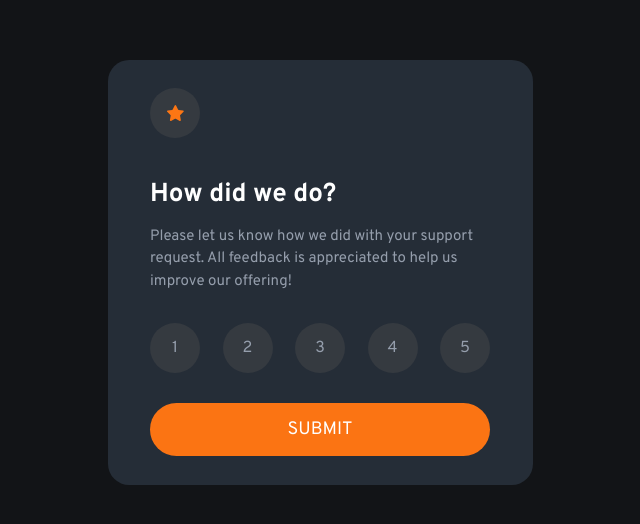
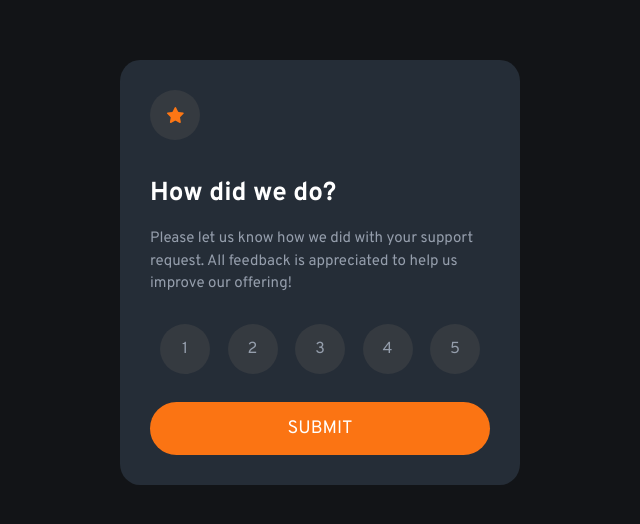
Before and after one commit to dustnvan/interactive-rating-component-frontendmentor, a plain HTML site: page index.html in a window 1280 px wide. Shown: the part 128-652 px from the top of the page, without its empty margins (320-960 px from the left). Drawn offline with Linux system fonts and the light colour scheme.

Commit message:
finished project ugly code

```diff
--- a/index.html
+++ b/index.html
@@ -24,8 +24,7 @@
   </head>
   <body>
     <!-- review front-->
-    <div class="review-container">
-      <div class="sub-review-container">
+    <section class="main-container front">
       <div class="circle"><img src="images/icon-star.svg" /></div>
       <header>How did we do?</header>
       <p>
@@ -34,7 +33,7 @@
       </p>
       <ul class="numbers">
         <div class="circle">
-            <li >1</li>
+          <li>1</li>
         </div>
         <div class="circle">
           <li>2</li>
@@ -51,19 +50,18 @@
       </ul>
       <div class="submit">SUBMIT</div>
     </div>
-    </div>
+    </section>
     <!-- end of review front -->
 
     <!-- thanks back -->
-
-
-
-
+    <section class="main-container back">
+      <img src="images/illustration-thank-you.svg" alt="">
+      <p class="selection">You selected <span class="review"><!--rating--></span> out of 5</p>
+      <header>Thank You!</header>
+      <p class="thankyou">We appreciate you taking the time to give a rating. If
+        you ever need more support, don’t hesitate to get in touch!</p>
+    </section>
     <script src="script.js"></script>
 
-    <!-- You selected
-    {Add rating here}
-    out of 5 Thank you! We appreciate you taking the time to give a rating. If
-    you ever need more support, don’t hesitate to get in touch! -->
   </body>
 </html>
--- a/script.js
+++ b/script.js
@@ -1,24 +1,39 @@
-const options = document.querySelectorAll('ul.numbers .circle');
-const DEFAULT_BG_COL = 'hsl(213, 9%, 23%)';
-const CLICKED_BG_COL = 'hsl(25, 97%, 53%)';
-const CLICKED_TXT_COL = 'hsl(0, 0%, 100%)';
-const DEFAULT_TXT_COL = 'hsl(217, 12%, 63%)';
+const DEFAULT_BG_COL = "hsl(213, 9%, 23%)";
+const CLICKED_BG_COL = "hsl(25, 97%, 53%)";
+const CLICKED_TXT_COL = "hsl(0, 0%, 100%)";
+const DEFAULT_TXT_COL = "hsl(217, 12%, 63%)";
+
+const options = document.querySelectorAll("ul.numbers .circle");
+
+const submit = document.querySelector(".submit");
+const front = document.querySelector(".front");
+const back = document.querySelector(".back");
+const review = back.querySelector("span");
+
 options.forEach(changeColorWhenClicked);
 
-
-function resetCircleColors()
-{
-    options.forEach(function(option) {
-        option.style.backgroundColor = DEFAULT_BG_COL;
-        option.style.color = DEFAULT_TXT_COL
-    })
+function resetCircleColors() {
+  options.forEach(function (option) {
+    option.style.backgroundColor = DEFAULT_BG_COL;
+    option.style.color = DEFAULT_TXT_COL;
+  });
 }
 
-function changeColorWhenClicked (option)
-    {
-    option.addEventListener('click', function() {
-        resetCircleColors()
-        option.style.backgroundColor = CLICKED_BG_COL
-        option.style.color = CLICKED_TXT_COL
-        });
-    }
+function changeColorWhenClicked(option) {
+  option.addEventListener("click", function () {
+    resetCircleColors();
+    option.style.backgroundColor = CLICKED_BG_COL;
+    option.style.color = CLICKED_TXT_COL;
+
+    submit.addEventListener("click", function () {
+      front.style.display = "none";
+      back.style.display = "flex";
+      console.log(option.innerText);
+      console.log(review.textContent);
+      review.textContent = option.innerText;
+    });
+  });
+}
+
+console.log(back.style.display);
+console.log(front.style.display);
--- a/style.css
+++ b/style.css
@@ -7,18 +7,19 @@ body {
   background-color: hsl(216, 12%, 8%);
 }
 
-.review-container {
+.main-container {
+  display: flex;
+  flex-direction: column;
+  justify-content: space-between;
   background-color: hsl(213, 19%, 18%);
-  max-width: 425px;
+  width: 400px;
   height: 425px;
-  display: flex;
-  align-items: center;
-  justify-content: center;
   border-radius: 5%;
+  box-sizing: border-box;
 }
 
-.sub-review-container {
-  max-width: 80%;
+.front {
+  padding: 30px;
 }
 
 .circle {
@@ -31,26 +32,29 @@ body {
   align-items: center;
 }
 
-.review-container header {
+.main-container header {
   color: hsl(0, 0%, 100%);
   font-family: "Overpass", sans-serif;
   font-weight: 700;
   font-size: 26px;
-  margin-top: 40px;
 }
 
-.review-container p,
+.front header {
+  margin-top: 20px;
+}
+.main-container p,
 .numbers {
   color: hsl(217, 12%, 63%);
   font-family: "Overpass", sans-serif;
 }
-.review-container p {
+.main-container p {
   font-size: 15px;
+  margin: 0;
   line-height: 1.5;
 }
 
 .numbers {
-  margin: 30px 0px;
+  margin: 10px;
   padding: 0;
   justify-content: space-between;
   display: flex;
@@ -71,16 +75,33 @@ body {
 
 .numbers .circle,
 .submit {
-  transition: .5s ease;
+  transition: 0.5s ease;
   cursor: pointer;
 }
 
 .submit:hover {
   background-color: hsl(0, 0%, 100%);
-  color: hsl(25, 97%, 53%);;
+  color: hsl(25, 97%, 53%);
 }
 
 .numbers .circle:hover {
   background-color: hsl(25, 97%, 53%);
   color: hsl(0, 0%, 100%);
 }
+
+.back {
+  padding: 45px 40px;
+  align-items: center;
+  display: none;
+}
+
+.back .thankyou {
+  text-align: center;
+}
+
+.back .selection {
+  background-color: hsl(213, 9%, 23%);
+  color: hsl(25, 97%, 53%);
+  padding: 5px 10px;
+  border-radius: 50px;
+}
```
Lines whose indentation alone changed are shown as unchanged.
